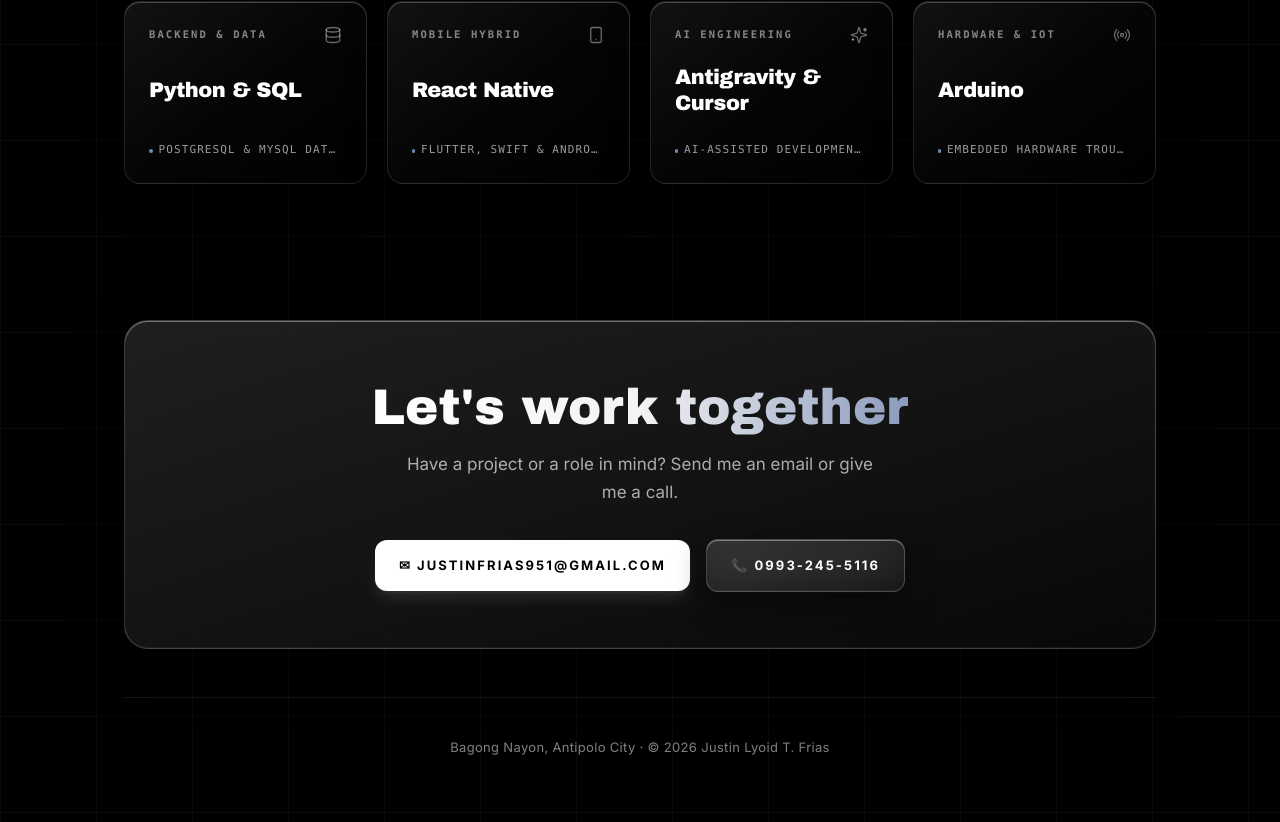
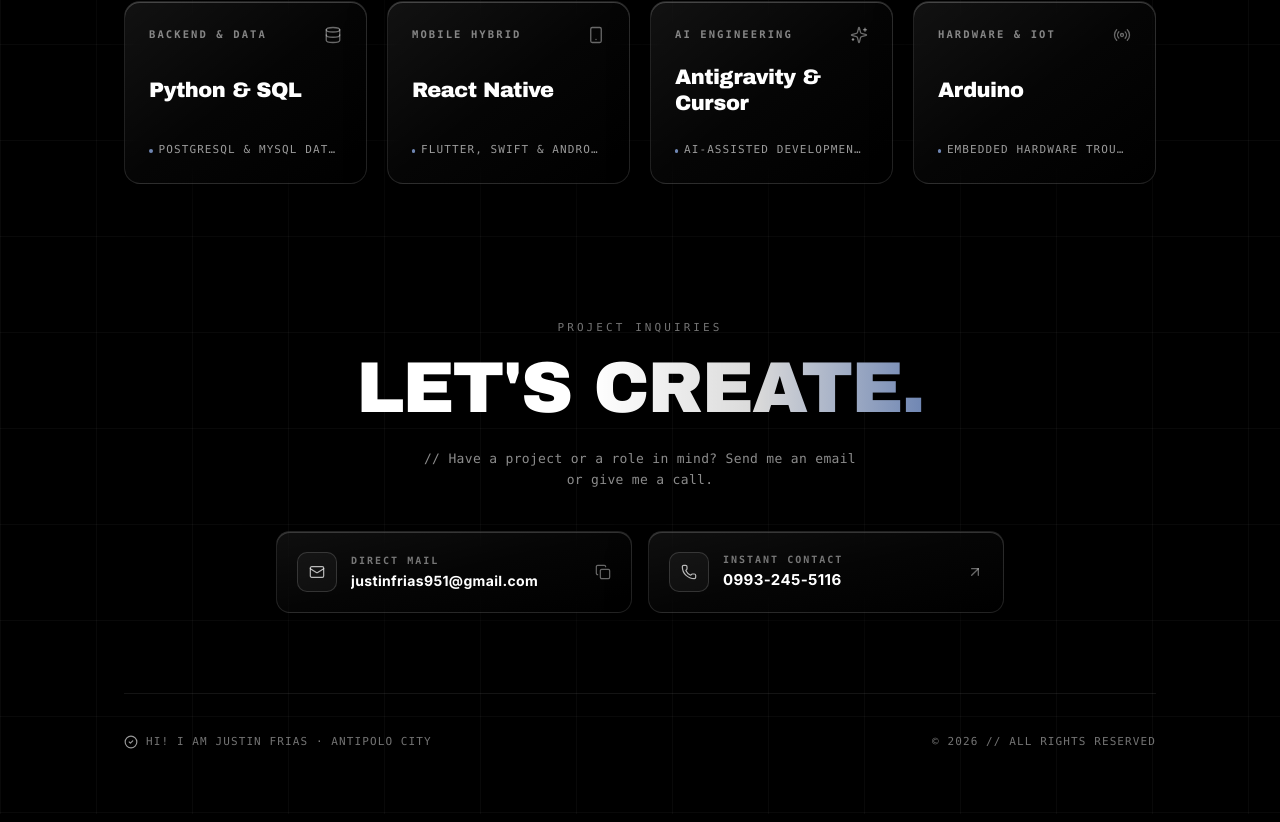
Before and after one commit to Elvoratechnology/tin_frias, a Next.js app: page / in a window 1280 px wide. Shown: the part 2740-3562 px from the top of the page. Built offline with nearby package versions, Linux system fonts and the light colour scheme.

Commit message:
Redesign Contact and Footer section matching reference screenshot

```diff
--- a/components/ContactSection.tsx
+++ b/components/ContactSection.tsx
@@ -1,55 +1,106 @@
 "use client";
 
-import React, { useRef } from "react";
+import React, { useState } from "react";
+import { Mail, Phone, Copy, Check, ArrowUpRight } from "lucide-react";
 import { portfolioContent } from "@/data/content";
-import { GlassCard } from "./GlassCard";
 
 export function ContactSection() {
   const { contact } = portfolioContent;
-  const phoneBtnRef = useRef<HTMLAnchorElement>(null);
+  const [copied, setCopied] = useState(false);
 
-  const handlePointerMove = (e: React.PointerEvent<HTMLAnchorElement>) => {
-    if (phoneBtnRef.current) {
-      const rect = phoneBtnRef.current.getBoundingClientRect();
-      phoneBtnRef.current.style.setProperty("--mx", `${e.clientX - rect.left}px`);
-      phoneBtnRef.current.style.setProperty("--my", `${e.clientY - rect.top}px`);
-    }
+  const handleCopyEmail = (e: React.MouseEvent) => {
+    e.preventDefault();
+    navigator.clipboard.writeText(contact.email);
+    setCopied(true);
+    setTimeout(() => setCopied(false), 2000);
   };
 
   return (
-    <section id="contact" className="pt-24 pb-12">
-      <GlassCard className="p-8 sm:p-14 text-center flex flex-col items-center">
-        {/* Section Heading */}
-        <h2 className="font-display text-[clamp(28px,4.5vw,50px)] leading-tight mb-3 bg-gradient-to-r from-white via-white/95 to-[#8b9bbd] bg-clip-text text-transparent">
-          {contact.title}
+    <section id="contact" className="pt-24 pb-20 text-center">
+      {/* Top Eyebrow */}
+      <div className="mb-4 text-[11px] font-mono tracking-[0.28em] text-white/45 uppercase select-none">
+        PROJECT INQUIRIES
+      </div>
+
+      {/* Main Display Headline */}
+      <h2 className="font-display text-[clamp(36px,6vw,72px)] leading-none tracking-tight uppercase mb-6 select-none">
+        <span className="text-white">LET&apos;S </span>
+        <span className="bg-gradient-to-r from-white via-white/85 to-[#6f86b3] bg-clip-text text-transparent">
+          CREATE.
+        </span>
       </h2>
 
-        {/* Subtext */}
-        <p className="text-white/65 text-[15px] sm:text-[17px] max-w-[46ch] mx-auto mb-8 leading-relaxed">
-          {contact.text}
+      {/* Monospace Subcaption */}
+      <p className="font-mono text-[12px] sm:text-[13px] text-white/55 max-w-[62ch] mx-auto mb-10 leading-relaxed tracking-wide px-4">
+        // {contact.text}
       </p>
 
-        {/* Buttons */}
-        <div className="flex flex-wrap items-center justify-center gap-4 w-full">
-          {/* Solid White Email Button */}
+      {/* Two Sleek Glass Contact Action Cards */}
+      <div className="max-w-[760px] mx-auto grid grid-cols-1 sm:grid-cols-2 gap-4 px-4 text-left">
+        {/* Left Card: Direct Mail */}
         <a
           href={`mailto:${contact.email}`}
-            className="inline-flex items-center gap-2 px-6 py-4 rounded-xl bg-white text-black font-bold text-[12px] sm:text-[13px] tracking-[0.16em] uppercase hover:bg-white/90 hover:scale-[1.02] active:scale-[0.98] transition-all shadow-lg shadow-white/10"
+          onClick={handleCopyEmail}
+          className="group relative overflow-hidden rounded-[14px] border border-white/[0.12] bg-gradient-to-br from-white/[0.06] via-white/[0.02] to-black/70 backdrop-blur-[20px] p-4 sm:p-5 flex items-center justify-between transition-all duration-300 hover:border-white/35 hover:scale-[1.01] shadow-[inset_0_1px_0_rgba(255,255,255,0.18),0_12px_36px_rgba(0,0,0,0.5)] cursor-pointer"
         >
-            ✉ {contact.email}
+          <div className="flex items-center gap-3.5 min-w-0">
+            {/* Icon Box */}
+            <div className="flex-shrink-0 h-10 w-10 rounded-[10px] border border-white/15 bg-white/[0.04] flex items-center justify-center text-white/70 group-hover:text-white group-hover:border-white/30 transition-colors">
+              <Mail className="w-4 h-4" strokeWidth={1.8} />
+            </div>
+
+            {/* Text details */}
+            <div className="min-w-0">
+              <span className="block font-mono text-[10px] font-bold tracking-[0.2em] text-white/45 uppercase">
+                DIRECT MAIL
+              </span>
+              <span className="block font-bold text-[13px] sm:text-[14px] text-white tracking-wide truncate mt-0.5 group-hover:text-white/90">
+                {contact.email}
+              </span>
+            </div>
+          </div>
+
+          {/* Action icon (Copy / Copied) */}
+          <div
+            className="flex-shrink-0 ml-2 text-white/40 group-hover:text-white/80 transition-colors"
+            title="Click to copy email"
+          >
+            {copied ? (
+              <Check className="w-4 h-4 text-emerald-400" strokeWidth={2.2} />
+            ) : (
+              <Copy className="w-4 h-4" strokeWidth={1.8} />
+            )}
+          </div>
         </a>
 
-          {/* Glass Phone Button */}
+        {/* Right Card: Instant Contact / Phone */}
         <a
-            ref={phoneBtnRef}
-            onPointerMove={handlePointerMove}
           href={contact.tel}
-            className="relative overflow-hidden inline-flex items-center gap-2 px-6 py-4 rounded-xl border border-white/[0.18] bg-gradient-to-br from-white/[0.12] to-white/[0.03] backdrop-blur-[22px] backdrop-saturate-[170%] text-white font-bold text-[12px] sm:text-[13px] tracking-[0.16em] uppercase shadow-[inset_0_1px_0_rgba(255,255,255,0.38),inset_0_-1px_0_rgba(255,255,255,0.05),0_10px_30px_rgba(0,0,0,0.5)] transition-all hover:border-white/40 hover:scale-[1.02] active:scale-[0.98] before:pointer-events-none before:absolute before:inset-0 before:opacity-0 hover:before:opacity-100 before:transition-opacity before:duration-300 before:bg-[radial-gradient(160px_circle_at_var(--mx,50%)_var(--my,0%),rgba(255,255,255,0.25),transparent_70%)]"
+          className="group relative overflow-hidden rounded-[14px] border border-white/[0.12] bg-gradient-to-br from-white/[0.06] via-white/[0.02] to-black/70 backdrop-blur-[20px] p-4 sm:p-5 flex items-center justify-between transition-all duration-300 hover:border-white/35 hover:scale-[1.01] shadow-[inset_0_1px_0_rgba(255,255,255,0.18),0_12px_36px_rgba(0,0,0,0.5)] cursor-pointer"
         >
-            📞 {contact.phone}
+          <div className="flex items-center gap-3.5 min-w-0">
+            {/* Icon Box */}
+            <div className="flex-shrink-0 h-10 w-10 rounded-[10px] border border-white/15 bg-white/[0.04] flex items-center justify-center text-white/70 group-hover:text-white group-hover:border-white/30 transition-colors">
+              <Phone className="w-4 h-4" strokeWidth={1.8} />
+            </div>
+
+            {/* Text details */}
+            <div className="min-w-0">
+              <span className="block font-mono text-[10px] font-bold tracking-[0.2em] text-white/45 uppercase">
+                INSTANT CONTACT
+              </span>
+              <span className="block font-bold text-[14px] sm:text-[15px] text-white tracking-wide truncate mt-0.5 group-hover:text-white/90">
+                {contact.phone}
+              </span>
+            </div>
+          </div>
+
+          {/* Action icon (Arrow Up Right) */}
+          <div className="flex-shrink-0 ml-2 text-white/40 group-hover:text-white/80 group-hover:translate-x-0.5 group-hover:-translate-y-0.5 transition-all">
+            <ArrowUpRight className="w-4 h-4" strokeWidth={2} />
+          </div>
         </a>
       </div>
-      </GlassCard>
     </section>
   );
 }
--- a/components/Footer.tsx
+++ b/components/Footer.tsx
@@ -1,10 +1,19 @@
 import React from "react";
-import { portfolioContent } from "@/data/content";
+import { CheckCircle2 } from "lucide-react";
 
 export function Footer() {
   return (
-    <footer className="text-center text-white/50 text-[13px] py-10 pb-16 tracking-wide border-t border-white/[0.08]">
-      {portfolioContent.personal.footerText}
+    <footer className="pt-10 pb-16 border-t border-white/[0.08] flex flex-col sm:flex-row items-center justify-between gap-4 text-[11px] font-mono tracking-widest text-white/45 uppercase select-none">
+      {/* Left: Identity & Location */}
+      <div className="flex items-center gap-2">
+        <CheckCircle2 className="w-3.5 h-3.5 text-white/60" strokeWidth={2} />
+        <span>HI! I AM JUSTIN FRIAS · ANTIPOLO CITY</span>
+      </div>
+
+      {/* Right: Copyright */}
+      <div>
+        <span>© 2026 // ALL RIGHTS RESERVED</span>
+      </div>
     </footer>
   );
 }
```
Lines whose indentation alone changed are shown as unchanged.
